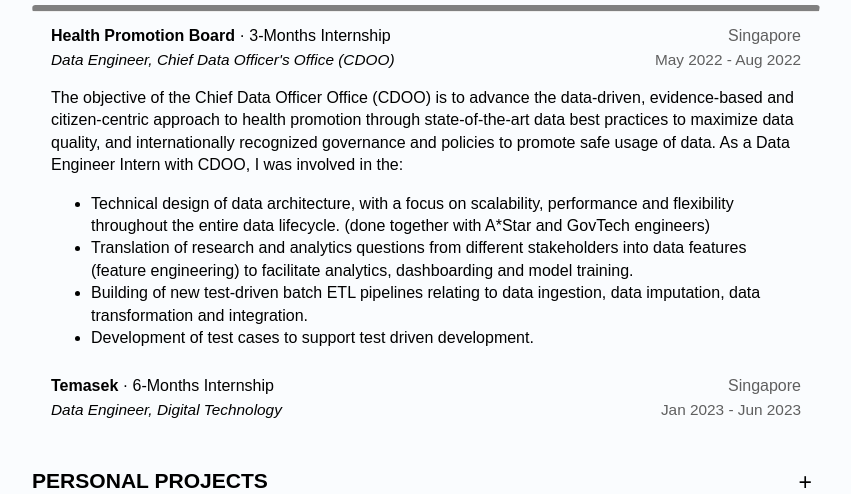
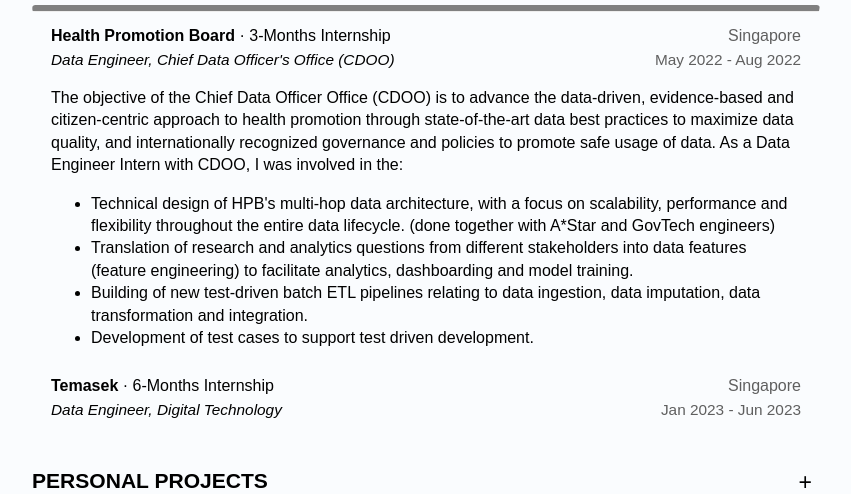
Before and after one commit to shivnarayanan/personal-website, a Flask app: page /experience in a window 1280 px wide. Shown: the part 163-657 px from the top of the page, without its empty margins (214-1065 px from the left). Run offline with Flask 2, Linux system fonts and the light colour scheme.

Commit message:
Update experience.html

```diff
--- a/templates/experience.html
+++ b/templates/experience.html
@@ -23,7 +23,7 @@
                     As a Data Engineer Intern with CDOO, I was involved in the:
                 </p>
                 <ul>
-                    <li>Technical design of data architecture, with a focus on scalability, performance and flexibility throughout the entire data lifecycle. (done together with A*Star and GovTech engineers)</li>
+                    <li>Technical design of HPB's multi-hop data architecture, with a focus on scalability, performance and flexibility throughout the entire data lifecycle. (done together with A*Star and GovTech engineers)</li>
                     <li>Translation of research and analytics questions from different stakeholders into data features (feature engineering) to facilitate analytics, dashboarding and model training.</li>
                     <li>Building of new test-driven batch ETL pipelines relating to data ingestion, data imputation, data transformation and integration.</li>
                     <li>Development of test cases to support test driven development.</li>
```
